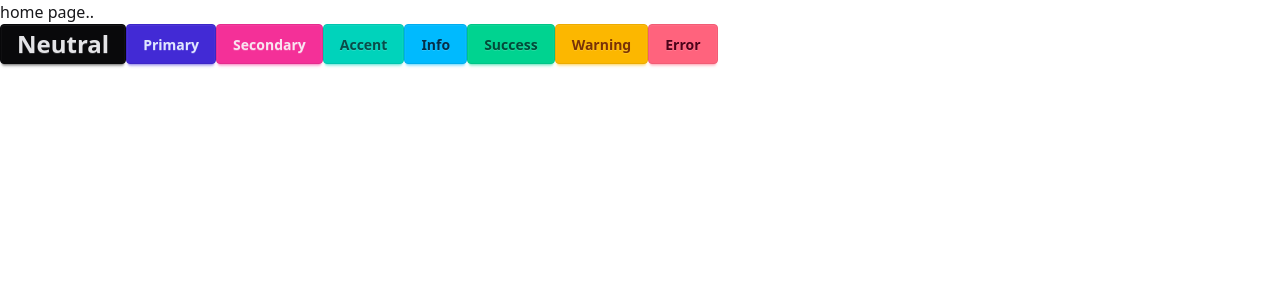
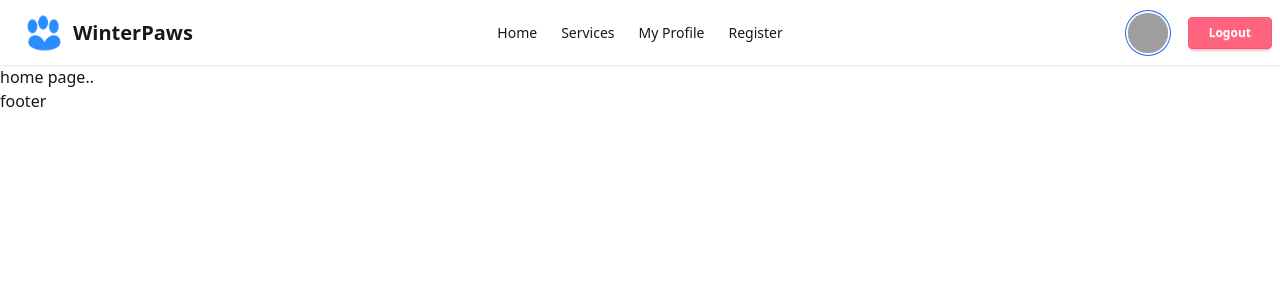
Before and after one commit to naymur-code/winterpaws, a React (Vite) app: page / in a window 1280 px wide. Shown: the top 300 px of the page. Built offline with nearby package versions, Linux system fonts and the light colour scheme; grey boxes are pictures that could not be loaded.

Commit message:
routing setup add navbar design

```diff
--- /dev/null
+++ b/src/components/Footer.jsx
@@ -0,0 +1,12 @@
+import React from 'react';
+
+const Footer = () => {
+    return (
+        <div>
+            <h1>footer</h1>
+
+        </div>
+    );
+};
+
+export default Footer;
--- /dev/null
+++ b/src/components/Navbar.jsx
@@ -0,0 +1,126 @@
+import React, { useState } from "react";
+import { Link, NavLink } from "react-router";
+import logo from "../assets/logo1.png";
+
+const Navbar = () => {
+  const [drawerOpen, setDrawerOpen] = useState(false); // control drawer open/close
+
+  const navLinks = (
+    <>
+      <li>
+        <NavLink to="/home" onClick={() => setDrawerOpen(false)}>
+          Home
+        </NavLink>
+      </li>
+      <li>
+        <NavLink to="/services" onClick={() => setDrawerOpen(false)}>
+          Services
+        </NavLink>
+      </li>
+      <li>
+        <NavLink to="/profile" onClick={() => setDrawerOpen(false)}>
+          My Profile
+        </NavLink>
+      </li>
+      <li>
+        <NavLink to="/register" onClick={() => setDrawerOpen(false)}>
+          Register
+        </NavLink>
+      </li>
+    </>
+  );
+
+  return (
+    <div className="bg-base-100 shadow-sm">
+      {/* Navbar */}
+      <div className="navbar container mx-auto">
+        <div className="navbar-start">
+          <Link
+            to="/"
+            className="btn btn-ghost text-xl flex items-center gap-2"
+          >
+            <img src={logo} alt="" width="40" />
+            <span>WinterPaws</span>
+          </Link>
+        </div>
+
+        <div className="navbar-center hidden lg:flex">
+          <ul className="menu menu-horizontal px-1">{navLinks}</ul>
+        </div>
+
+        {/* Mobile: Drawer Button */}
+        <div className="navbar-end lg:hidden">
+          <button
+            className="btn btn-ghost"
+            onClick={() => setDrawerOpen(!drawerOpen)} // toggle drawer
+          >
+            <svg
+              xmlns="http://www.w3.org/2000/svg"
+              className="h-6 w-6"
+              fill="none"
+              viewBox="0 0 24 24"
+              stroke="currentColor"
+            >
+              <path
+                strokeLinecap="round"
+                strokeLinejoin="round"
+                strokeWidth="2"
+                d="M4 6h16M4 12h16M4 18h16"
+              />
+            </svg>
+          </button>
+        </div>
+
+        {/* Desktop */}
+        <div className="navbar-end hidden lg:flex gap-5">
+          <div className="avatar cursor-pointer">
+            <div className="w-10 rounded-full ring ring-[#2563eb] ring-offset-base-100 ring-offset-2">
+              <img
+                src="https://img.daisyui.com/images/stock/photo-1534528741775-53994a69daeb.webp"
+                alt="User"
+              />
+            </div>
+          </div>
+          <Link className="btn btn-error text-white btn-sm px-5">Logout</Link>
+        </div>
+      </div>
+
+      {/* Full Page Drawer */}
+      {drawerOpen && (
+        <div className="fixed inset-0 z-50 bg-black/50">
+          <div className="fixed top-0 right-0 w-3/4 max-w-sm min-h-full bg-base-200 p-6 shadow-lg overflow-auto">
+            {/* Avatar */}
+            <div className="flex items-center gap-4 mb-4">
+              <div className="avatar">
+                <div className="w-14 rounded-full">
+                  <img
+                    src="https://img.daisyui.com/images/stock/photo-1534528741775-53994a69daeb.webp"
+                    alt=""
+                  />
+                </div>
+              </div>
+              <div>
+                <h3 className="font-semibold text-lg">User Name</h3>
+                <p className="text-sm opacity-70">user@email.com</p>
+              </div>
+            </div>
+
+            {/* Menu Links */}
+            <ul className="menu space-y-2">{navLinks}</ul>
+
+            {/* Logout */}
+            <Link className="btn btn-error text-white mt-4 w-full">Logout</Link>
+          </div>
+
+          {/* Clicking outside closes drawer */}
+          <div
+            className="fixed inset-0"
+            onClick={() => setDrawerOpen(false)}
+          ></div>
+        </div>
+      )}
+    </div>
+  );
+};
+
+export default Navbar;
--- a/src/index.css
+++ b/src/index.css
@@ -1,2 +1,36 @@
 @import "tailwindcss";
 @plugin "daisyui";
+
+/* .navbar li a.active{
+    background-color:aqua ;
+    font-weight: bold;
+} */
+
+
+
+navbar li a.active {
+  color: #2563eb;           /* tailwind → text-blue-600 */
+  font-weight: 600;         /* semibold */
+  position: relative;
+}
+
+.navbar li a.active::after {
+  content: "";
+  position: absolute;
+  bottom: -6px;
+  left: 0;
+  width: 100%;
+  height: 2px;
+  background: #2563eb;       /* Blue underline */
+  border-radius: 999px;
+  animation: activeSlide 0.3s ease-in-out;
+}
+
+@keyframes activeSlide {
+  from {
+    width: 0;
+  }
+  to {
+    width: 100%;
+  }
+}
--- /dev/null
+++ b/src/pages/Error.jsx
@@ -0,0 +1,12 @@
+import React from 'react';
+
+const Error = () => {
+    return (
+        <div>
+            <h1>error 404!</h1>
+
+        </div>
+    );
+};
+
+export default Error;
--- a/src/pages/Home.jsx
+++ b/src/pages/Home.jsx
@@ -4,14 +4,7 @@ const Home = () => {
   return (
     <div>
       <h1>home page..</h1>
-      <button className="btn btn-neutral text-2xl">Neutral</button>
-      <button className="btn btn-primary">Primary</button>
-      <button className="btn btn-secondary">Secondary</button>
-      <button className="btn btn-accent">Accent</button>
-      <button className="btn btn-info">Info</button>
-      <button className="btn btn-success">Success</button>
-      <button className="btn btn-warning">Warning</button>
-      <button className="btn btn-error">Error</button>
+
     </div>
   );
 };
--- /dev/null
+++ b/src/pages/Login.jsx
@@ -0,0 +1,11 @@
+import React from 'react';
+
+const Login = () => {
+    return (
+        <div>
+            <h1>Login </h1>
+        </div>
+    );
+};
+
+export default Login;
--- /dev/null
+++ b/src/pages/MyProfile.jsx
@@ -0,0 +1,12 @@
+import React from 'react';
+
+const MyProfile = () => {
+    return (
+        <div>
+            <h1>My Profile</h1>
+
+        </div>
+    );
+};
+
+export default MyProfile;
--- /dev/null
+++ b/src/pages/Register.jsx
@@ -0,0 +1,11 @@
+import React from 'react';
+
+const Register = () => {
+    return (
+        <div>
+            <h1>Register </h1>
+        </div>
+    );
+};
+
+export default Register;
--- /dev/null
+++ b/src/pages/Services.jsx
@@ -0,0 +1,11 @@
+import React from 'react';
+
+const Services = () => {
+    return (
+        <div>
+            <h1>Services</h1>
+        </div>
+    );
+};
+
+export default Services;
--- /dev/null
+++ b/src/root/RootLayout.jsx
@@ -0,0 +1,16 @@
+import React from "react";
+import Navbar from "../components/Navbar";
+import Footer from "../components/Footer";
+import { Outlet } from "react-router";
+
+const RootLayout = () => {
+  return (
+    <div>
+      <Navbar />
+      <Outlet />
+      <Footer />
+    </div>
+  );
+};
+
+export default RootLayout;
--- a/src/router/Routes.jsx
+++ b/src/router/Routes.jsx
@@ -1,9 +1,24 @@
 import { createBrowserRouter } from "react-router";
 import Home from "../pages/Home";
+import RootLayout from "../root/RootLayout";
+import Services from "../pages/Services";
+import MyProfile from "../pages/MyProfile";
+import Register from "../pages/Register";
+import Login from "../pages/Login";
+import Error from "../pages/Error";
 
 export const router = createBrowserRouter([
   {
     path: "/",
-    element: <Home/>,
+    Component: RootLayout,
+    errorElement: <Error />,
+    children: [
+      { index: true, element: <Home /> },
+      { path: "/home", element: <Home /> },
+      { path: "/services", element: <Services /> },
+      { path: "/profile", element: <MyProfile /> },
+      { path: "/register", element: <Register /> },
+      { path: "/login", element: <Login /> },
+    ],
   },
 ]);
```
Also changed, not shown: src/assets/logo1.png (added).
